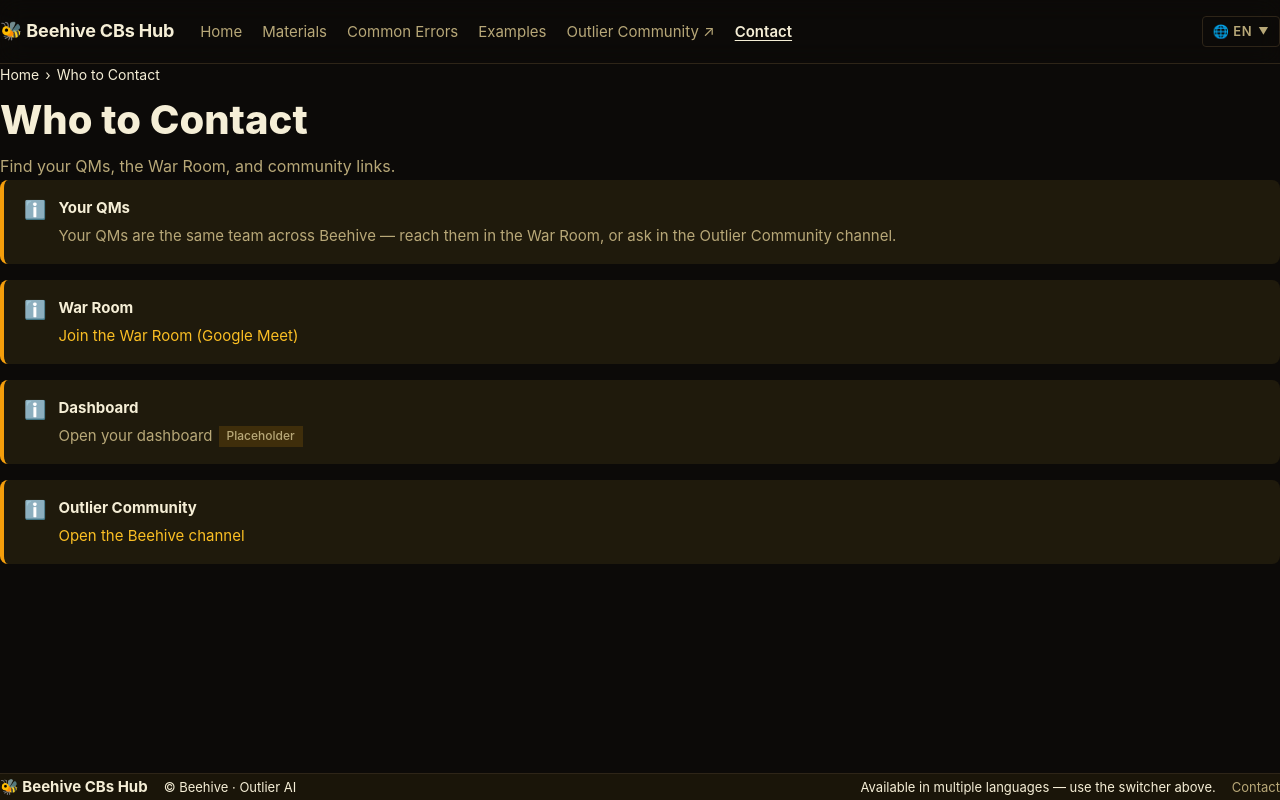
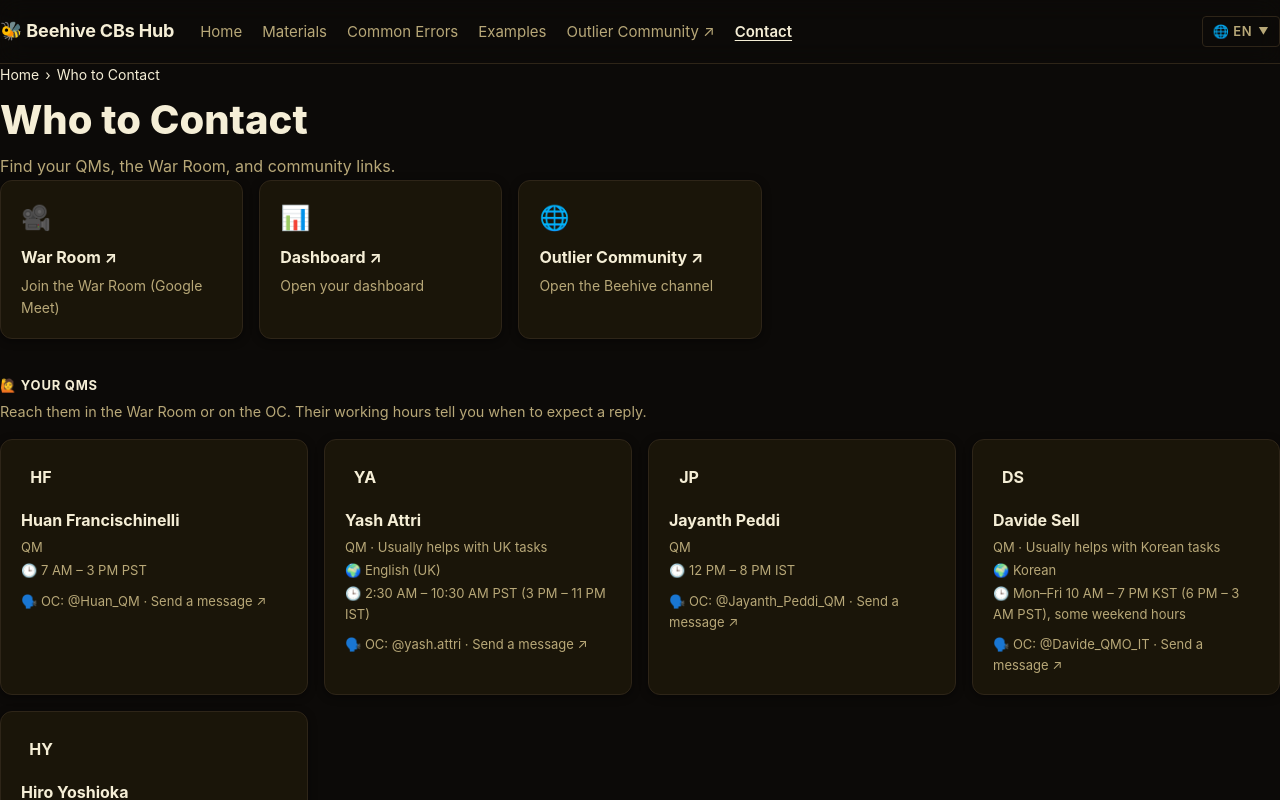
Before and after one commit to jp-999/beehive-cbs-hub, a Next.js app: page /en/contact in a window 1280 px wide. Shown: the top 800 px of the page. Built offline with nearby package versions, Linux system fonts and the light colour scheme.

Commit message:
Contact: real QM cards + channels + dashboard; card-wrap Materials/Common Errors/Accounts

```diff
--- a/app/[locale]/common-errors/page.tsx
+++ b/app/[locale]/common-errors/page.tsx
@@ -72,7 +72,7 @@ export default async function CommonErrorsPage({
 
         {/* Before slides (audit overview etc.) */}
         {errors.before.map((slide) => (
-          <section key={slide.id} id={slide.id} style={{ marginBottom: '24px' }}>
+          <section key={slide.id} id={slide.id} className="doc-card">
             <h2 style={slideHeadingStyle}>{slide.heading}</h2>
             <Prose html={slide.html} />
           </section>
@@ -101,7 +101,7 @@ export default async function CommonErrorsPage({
 
         {/* After slides (evidence/integrity, pre-submit checklist) */}
         {errors.after.map((slide) => (
-          <section key={slide.id} id={slide.id} style={{ marginBottom: '24px' }}>
+          <section key={slide.id} id={slide.id} className="doc-card">
             <h2 style={slideHeadingStyle}>{slide.heading}</h2>
             <Prose html={slide.html} />
           </section>
--- a/app/[locale]/contact/page.tsx
+++ b/app/[locale]/contact/page.tsx
@@ -4,8 +4,14 @@ import { setRequestLocale, getTranslations } from 'next-intl/server';
 import { routing } from '@/i18n/routing';
 import { siteConfig } from '@/site.config';
 import PageHeader from '@/components/PageHeader';
-import Callout from '@/components/Callout';
-import LinkOrPlaceholder from '@/components/LinkOrPlaceholder';
+
+const cardStyle: React.CSSProperties = {
+  background: 'var(--color-bg-surface)',
+  border: '1px solid var(--color-border-default)',
+  borderRadius: 'var(--radius-lg)',
+  padding: '18px 20px',
+  boxShadow: 'var(--shadow-card)',
+};
 
 export default async function ContactPage({
   params,
@@ -19,6 +25,15 @@ export default async function ContactPage({
 
   const t = await getTranslations({ locale, namespace: 'contact' });
 
+  const war = siteConfig.links.warRoom;
+  const dash = siteConfig.links.dashboard;
+  const oc = siteConfig.links.outlierCommunity;
+  const channels = [
+    { icon: '🎥', title: t('warRoom'), desc: t('warRoomLink'), href: war.status === 'ready' ? war.value : undefined },
+    { icon: '📊', title: t('dashboard'), desc: t('dashboardLink'), href: dash.status === 'ready' ? dash.value : undefined },
+    { icon: '🌐', title: t('community'), desc: t('communityLink'), href: oc.status === 'ready' ? oc.value : undefined },
+  ];
+
   return (
     <>
       <PageHeader
@@ -30,32 +45,97 @@ export default async function ContactPage({
         ]}
       />
 
-      <div style={{ display: 'flex', flexDirection: 'column', gap: '16px', paddingBottom: '48px' }}>
-        {/* QMs — same team, reached via the War Room */}
-        <Callout tone="info" title={t('yourQMs')}>
-          <p style={{ margin: 0 }}>{t('qmsBody')}</p>
-        </Callout>
+      {/* Channels */}
+      <div
+        style={{
+          display: 'grid',
+          gridTemplateColumns: 'repeat(auto-fill, minmax(220px, 1fr))',
+          gap: '16px',
+          marginBottom: '36px',
+        }}
+      >
+        {channels.map((c) => {
+          const inner = (
+            <>
+              <div aria-hidden="true" style={{ fontSize: '1.5rem', marginBottom: '8px' }}>{c.icon}</div>
+              <h3 style={{ margin: '0 0 4px', fontSize: '1rem', fontWeight: 700, color: 'var(--color-text-primary)' }}>
+                {c.title}{c.href ? ' ↗' : ''}
+              </h3>
+              <p style={{ margin: 0, fontSize: '0.875rem', color: 'var(--color-text-secondary)' }}>{c.desc}</p>
+            </>
+          );
+          return c.href ? (
+            <a key={c.title} href={c.href} target="_blank" rel="noopener noreferrer" style={{ ...cardStyle, textDecoration: 'none', display: 'block' }}>
+              {inner}
+              <span className="sr-only"> (opens in a new tab)</span>
+            </a>
+          ) : (
+            <div key={c.title} style={cardStyle}>{inner}</div>
+          );
+        })}
+      </div>
 
-        {/* War Room */}
-        <Callout tone="info" title={t('warRoom')}>
-          <LinkOrPlaceholder link={siteConfig.links.warRoom} external>
-            {t('warRoomLink')}
-          </LinkOrPlaceholder>
-        </Callout>
+      {/* QMs */}
+      <h2
+        style={{
+          fontSize: '0.8125rem',
+          fontWeight: 700,
+          color: 'var(--color-amber-400)',
+          textTransform: 'uppercase',
+          letterSpacing: '0.06em',
+          margin: '0 0 4px',
+        }}
+      >
+        🙋 {t('yourQMs')}
+      </h2>
+      <p style={{ margin: '0 0 16px', color: 'var(--color-text-secondary)', fontSize: '0.9rem' }}>{t('qmsNote')}</p>
 
-        {/* Dashboard */}
-        <Callout tone="info" title={t('dashboard')}>
-          <LinkOrPlaceholder link={siteConfig.links.dashboard} external>
-            {t('dashboardLink')}
-          </LinkOrPlaceholder>
-        </Callout>
-
-        {/* Outlier Community */}
-        <Callout tone="info" title={t('community')}>
-          <LinkOrPlaceholder link={siteConfig.links.outlierCommunity} external>
-            {t('communityLink')}
-          </LinkOrPlaceholder>
-        </Callout>
+      <div
+        style={{
+          display: 'grid',
+          gridTemplateColumns: 'repeat(auto-fill, minmax(260px, 1fr))',
+          gap: '16px',
+          paddingBottom: '48px',
+        }}
+      >
+        {siteConfig.qms.map((qm) => {
+          const initials = qm.name.split(' ').map((w) => w[0]).slice(0, 2).join('');
+          return (
+            <div key={qm.name} style={cardStyle}>
+              <div
+                aria-hidden="true"
+                style={{
+                  width: '40px',
+                  height: '40px',
+                  borderRadius: 'var(--radius-md)',
+                  background: 'var(--color-bg-icon-tile)',
+                  display: 'flex',
+                  alignItems: 'center',
+                  justifyContent: 'center',
+                  fontWeight: 700,
+                  color: 'var(--color-amber-400)',
+                  marginBottom: '10px',
+                }}
+              >
+                {initials}
+              </div>
+              <h3 style={{ margin: '0 0 4px', fontSize: '1rem', fontWeight: 700, color: 'var(--color-text-primary)' }}>{qm.name}</h3>
+              {qm.role && <p style={{ margin: '2px 0', fontSize: '0.8125rem', color: 'var(--color-text-secondary)' }}>{qm.role}</p>}
+              {qm.languages && <p style={{ margin: '2px 0', fontSize: '0.8125rem', color: 'var(--color-text-secondary)' }}>🌍 {qm.languages}</p>}
+              {qm.hours && <p style={{ margin: '2px 0', fontSize: '0.8125rem', color: 'var(--color-text-secondary)' }}>🕒 {qm.hours}</p>}
+              <p style={{ margin: '10px 0 0', fontSize: '0.8125rem', color: 'var(--color-text-secondary)' }}>
+                🗣️ OC:{' '}
+                <a href={`https://community.outlier.ai/u/${qm.oc}`} target="_blank" rel="noopener noreferrer" style={{ color: 'var(--color-amber-400)' }}>
+                  @{qm.oc}
+                </a>
+                {' · '}
+                <a href={`https://community.outlier.ai/new-message?username=${qm.oc}`} target="_blank" rel="noopener noreferrer" style={{ color: 'var(--color-amber-400)' }}>
+                  {t('sendMessage')} ↗
+                </a>
+              </p>
+            </div>
+          );
+        })}
       </div>
     </>
   );
--- a/app/globals.css
+++ b/app/globals.css
@@ -183,3 +183,8 @@ a:hover {
 .prose thead th { background: var(--color-bg-surface); color: var(--color-text-primary); font-weight: 700; }
 .prose tbody tr:nth-child(even) { background: rgba(245, 158, 11, 0.03); }
 .prose tbody td:first-child { color: var(--color-text-primary); font-weight: 600; }
+
+/* ── Content section cards (wraps long docs into readable blocks) ── */
+.doc-card { background: var(--color-bg-surface); border: 1px solid var(--color-border-default); border-radius: var(--radius-lg); padding: 20px 24px; margin: 0 0 20px; box-shadow: var(--shadow-card); }
+.doc-card > :first-child { margin-top: 0; }
+.doc-card > :last-child { margin-bottom: 0; }
--- a/messages/en.json
+++ b/messages/en.json
@@ -145,6 +145,8 @@
     "breadcrumbHome": "Home",
     "breadcrumbSelf": "Who to Contact",
     "yourQMs": "Your QMs",
+    "qmsNote": "Reach them in the War Room or on the OC. Their working hours tell you when to expect a reply.",
+    "sendMessage": "Send a message",
     "qmsBody": "Your QMs are the same team across Beehive — reach them in the War Room, or ask in the Outlier Community channel.",
     "warRoom": "War Room",
     "warRoomLink": "Join the War Room (Google Meet)",
--- a/site.config.ts
+++ b/site.config.ts
@@ -3,10 +3,13 @@ export type Placeholder<T> =
   | { status: 'placeholder'; note: string; preview?: T }
   | { status: 'ready'; value: T };
 
-interface Contact {
-  role: string;
+export interface QM {
   name: string;
-  channel: Placeholder<string>;
+  role?: string;
+  languages?: string;
+  hours?: string;
+  /** Outlier Community handle, without the leading @. */
+  oc: string;
 }
 
 interface SiteConfig {
@@ -23,8 +26,9 @@ interface SiteConfig {
     outlierCommunity: Placeholder<string>;
     warRoom: Placeholder<string>;
     dashboard: Placeholder<string>;
+    demoAccountClaim: Placeholder<string>;
   };
-  qms: Placeholder<Contact[]>;
+  qms: QM[];
 }
 
 export const siteConfig: SiteConfig = {
@@ -38,43 +42,24 @@ export const siteConfig: SiteConfig = {
     { code: 'pt-BR', label: 'Português (BR)' },
   ],
   defaultLocale: 'en',
-  mascot: {
-    name: { status: 'ready', value: 'Buzz' },
-  },
+  mascot: { name: { status: 'ready', value: 'Buzz' } },
   // Onboarding tab is dropped for now; these stay for easy re-enable later.
   onboardingVideos: [
-    {
-      id: 'task-row',
-      title: { status: 'placeholder', preview: 'Reading your task row', note: 'Onboarding video title — human to confirm' },
-      url: { status: 'placeholder', note: 'Onboarding video URL for task-row — human to provide' },
-    },
-    {
-      id: 'setup',
-      title: { status: 'placeholder', preview: 'Setup', note: 'Onboarding video title — human to confirm' },
-      url: { status: 'placeholder', note: 'Onboarding video URL for setup — human to provide' },
-    },
-    {
-      id: 'submission',
-      title: { status: 'placeholder', preview: 'Submission flow', note: 'Onboarding video title — human to confirm' },
-      url: { status: 'placeholder', note: 'Onboarding video URL for submission — human to provide' },
-    },
+    { id: 'task-row', title: { status: 'placeholder', preview: 'Reading your task row', note: 'video title TBD' }, url: { status: 'placeholder', note: 'video URL TBD' } },
+    { id: 'setup', title: { status: 'placeholder', preview: 'Setup', note: 'video title TBD' }, url: { status: 'placeholder', note: 'video URL TBD' } },
+    { id: 'submission', title: { status: 'placeholder', preview: 'Submission flow', note: 'video title TBD' }, url: { status: 'placeholder', note: 'video URL TBD' } },
   ],
   links: {
-    outlierCommunity: {
-      status: 'ready',
-      value: 'https://community.outlier.ai/c/beehive-channel/18721',
-    },
-    warRoom: {
-      status: 'ready',
-      value: 'https://meet.google.com/nmj-vgss-ohb',
-    },
-    dashboard: {
-      status: 'placeholder',
-      note: 'Dashboard URL — same as Nectarbloom; human to paste (that repo was private/inaccessible).',
-    },
+    outlierCommunity: { status: 'ready', value: 'https://community.outlier.ai/c/beehive-channel/18721' },
+    warRoom: { status: 'ready', value: 'https://meet.google.com/nmj-vgss-ohb' },
+    dashboard: { status: 'ready', value: 'https://app.outlier.ai/' },
+    demoAccountClaim: { status: 'ready', value: 'https://app.outlier.ai/demo-account-claim' },
   },
-  qms: {
-    status: 'placeholder',
-    note: 'QMs are the same team, reached via the War Room. A named list is optional.',
-  },
+  qms: [
+    { name: 'Huan Francischinelli', role: 'QM', hours: '7 AM – 3 PM PST', oc: 'Huan_QM' },
+    { name: 'Yash Attri', role: 'QM · Usually helps with UK tasks', languages: 'English (UK)', hours: '2:30 AM – 10:30 AM PST (3 PM – 11 PM IST)', oc: 'yash.attri' },
+    { name: 'Jayanth Peddi', role: 'QM', hours: '12 PM – 8 PM IST', oc: 'Jayanth_Peddi_QM' },
+    { name: 'Davide Sell', role: 'QM · Usually helps with Korean tasks', languages: 'Korean', hours: 'Mon–Fri 10 AM – 7 PM KST (6 PM – 3 AM PST), some weekend hours', oc: 'Davide_QMO_IT' },
+    { name: 'Hiro Yoshioka', role: 'QM · Japanese contributors', languages: 'Japanese', oc: 'Hiro_QMO_JP' },
+  ],
 };
```
Also changed, not shown: app/[locale]/accounts/page.tsx (+10 -16 lines), app/[locale]/materials/page.tsx (+6 -2 lines).
